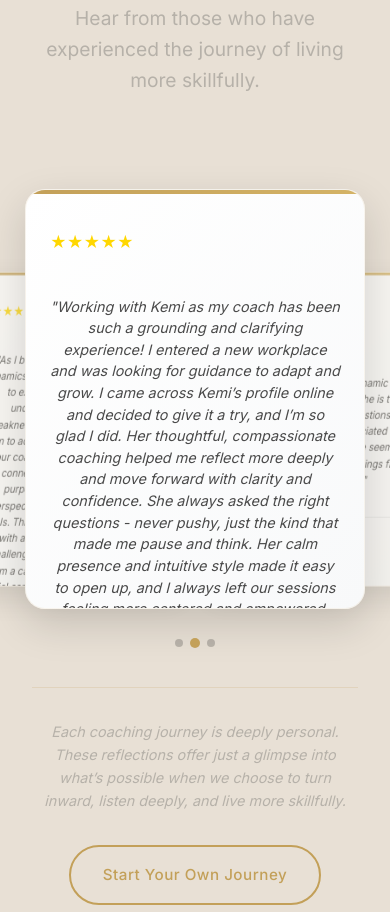
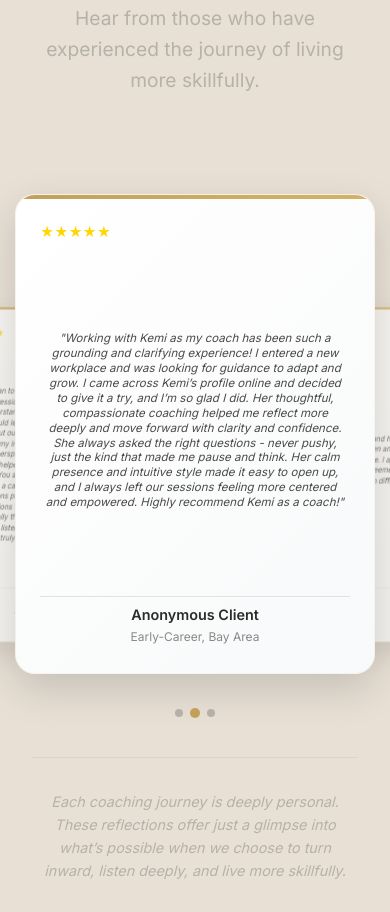
Before and after one commit to oodusany/livingskillfully, a plain HTML site: page index.html in a window 390 px wide. Shown: the part 6536-7448 px from the top of the page. Drawn offline with nearby package versions, Linux system fonts and the light colour scheme; a web font is replaced by a local one.

Commit message:
Updtaded boxes of the testimonial

```diff
--- a/styles.css
+++ b/styles.css
@@ -1593,11 +1593,11 @@ section {
 
 .testimonial-carousel {
     position: relative;
-    max-width: 900px;
+    max-width: 1000px;
     margin: 0 auto 4rem auto;
     padding: 4rem 2rem;
-    perspective: 1000px;
-    height: 600px;
+    perspective: 1200px;
+    height: 700px;
 }
 
 .carousel-container {
@@ -1620,15 +1620,15 @@ section {
 
 .testimonial-card {
     position: absolute;
-    width: 420px;
-    height: 520px;
+    width: 480px;
+    height: 600px;
     background: linear-gradient(135deg, #ffffff 0%, #f8f9fa 100%);
     border-radius: 20px;
-    padding: 2.5rem 2rem;
+    padding: 2rem 2rem;
     text-align: center;
     box-sizing: border-box;
     display: flex;
-    align-items: flex-start;
+    align-items: stretch;
     justify-content: center;
     box-shadow: 0 15px 40px rgba(0, 0, 0, 0.15);
     border: 1px solid rgba(195, 160, 89, 0.1);
@@ -1646,80 +1646,89 @@ section {
 }
 
 .testimonial-card.prev {
-    transform: translateX(-180px) translateY(20px) rotateY(25deg) scale(0.85);
+    transform: translateX(-220px) translateY(30px) rotateY(25deg) scale(0.8);
     z-index: 5;
     opacity: 0.7;
 }
 
 .testimonial-card.next {
-    transform: translateX(180px) translateY(20px) rotateY(-25deg) scale(0.85);
+    transform: translateX(220px) translateY(30px) rotateY(-25deg) scale(0.8);
     z-index: 5;
     opacity: 0.7;
 }
 
 .testimonial-card.hidden {
-    transform: translateX(0) translateY(60px) rotateY(0deg) scale(0.6);
+    transform: translateX(0) translateY(80px) rotateY(0deg) scale(0.5);
     z-index: 1;
     opacity: 0.3;
 }
 
 .testimonial-card:hover:not(.active) {
-    transform: translateX(-180px) translateY(10px) rotateY(20deg) scale(0.9);
+    transform: translateX(-220px) translateY(15px) rotateY(20deg) scale(0.85);
     opacity: 0.85;
 }
 
 .testimonial-card.next:hover {
-    transform: translateX(180px) translateY(10px) rotateY(-20deg) scale(0.9);
+    transform: translateX(220px) translateY(15px) rotateY(-20deg) scale(0.85);
     opacity: 0.85;
 }
 
 .testimonial-content {
-    max-width: 360px;
+    max-width: 420px;
     margin: 0 auto;
     display: flex;
     flex-direction: column;
-    justify-content: flex-start;
+    justify-content: space-between;
     width: 100%;
     height: 100%;
-    padding-top: 1rem;
+    padding: 0.3rem 0;
 }
 
 .stars {
     color: #FFD700;
-    font-size: 1.1rem;
-    margin-bottom: 1.2rem;
+    font-size: 0.95rem;
+    margin-bottom: 0.8rem;
     flex-shrink: 0;
+    text-align: center;
 }
 
 .testimonial-text {
-    font-size: 1rem;
-    line-height: 1.6;
+    font-size: 0.85rem;
+    line-height: 1.4;
     color: #4A4A4A;
-    margin-bottom: auto;
     font-style: italic;
     font-family: 'Inter', sans-serif;
     flex-grow: 1;
-    display: flex;
+    text-align: center;
+    display: flex;
+    overflow-wrap: break-word;
+    word-wrap: break-word;
+    hyphens: auto;
     align-items: center;
+    justify-content: center;
+    padding: 0 0.5rem;
+    overflow: hidden;
+    text-overflow: ellipsis;
 }
 
 .testimonial-author {
-    padding-top: 1.5rem;
+    padding-top: 0.8rem;
     border-top: 1px solid rgba(0, 0, 0, 0.1);
-    margin-top: 1rem;
     flex-shrink: 0;
+    text-align: center;
+    margin-top: auto;
 }
 
 .author-name {
-    font-size: 0.95rem;
+    font-size: 0.9rem;
     font-weight: 600;
     color: #2C2C2C;
-    margin: 0 0 0.3rem 0;
+    margin: 0 0 0.2rem 0;
     font-family: 'Inter', sans-serif;
 }
 
 .author-role {
-    font-size: 0.8rem;
+    font-size: 0.75rem;
     color: #888;
     margin: 0;
     font-family: 'Inter', sans-serif;
@@ -1754,11 +1763,11 @@ section {
 }
 
 .prev-btn {
-    left: 50px;
+    left: 80px;
 }
 
 .next-btn {
-    right: 50px;
+    right: 80px;
 }
 
 .carousel-dots {
@@ -2213,8 +2222,8 @@ section {
     .testimonial-carousel {
         margin: 0 1rem 3rem 1rem;
         padding: 2rem 1rem;
-        height: 480px;
-        perspective: 800px;
+        height: 550px;
+        perspective: 900px;
     }
 
     .carousel-nav {
@@ -2222,10 +2231,10 @@ section {
     }
 
     .testimonial-card {
-        width: 340px;
-        height: 420px;
-        padding: 2rem 1.5rem;
-        align-items: flex-start;
+        width: 360px;
+        height: 480px;
+        padding: 1.5rem 1.5rem;
+        align-items: stretch;
     }
 
     .testimonial-card.active {
@@ -2233,36 +2242,41 @@ section {
     }
 
     .testimonial-card.prev {
-        transform: translateX(-120px) translateY(30px) rotateY(30deg) scale(0.75);
+        transform: translateX(-140px) translateY(40px) rotateY(30deg) scale(0.7);
     }
 
     .testimonial-card.next {
-        transform: translateX(120px) translateY(30px) rotateY(-30deg) scale(0.75);
+        transform: translateX(140px) translateY(40px) rotateY(-30deg) scale(0.7);
     }
 
     .testimonial-card.hidden {
-        transform: translateX(0) translateY(80px) rotateY(0deg) scale(0.5);
+        transform: translateX(0) translateY(100px) rotateY(0deg) scale(0.4);
         opacity: 0.2;
     }
 
     .testimonial-content {
-        max-width: 300px;
-        padding-top: 0.5rem;
+        max-width: 320px;
+        padding: 0.2rem 0;
     }
 
     .testimonial-text {
-        font-size: 0.9rem;
-        line-height: 1.5;
+        font-size: 0.72rem;
+        line-height: 1.3;
+        text-align: center;
+        padding: 0 0.3rem;
+        overflow-wrap: break-word;
+        word-wrap: break-word;
+        hyphens: auto;
     }
 
     .stars {
-        font-size: 1rem;
-        margin-bottom: 1rem;
+        font-size: 0.85rem;
+        margin-bottom: 0.6rem;
     }
 
     .testimonial-author {
-        padding-top: 1rem;
-        margin-top: 0.5rem;
+        padding-top: 0.6rem;
+        margin-top: auto;
     }
 
     .carousel-dots {
```
